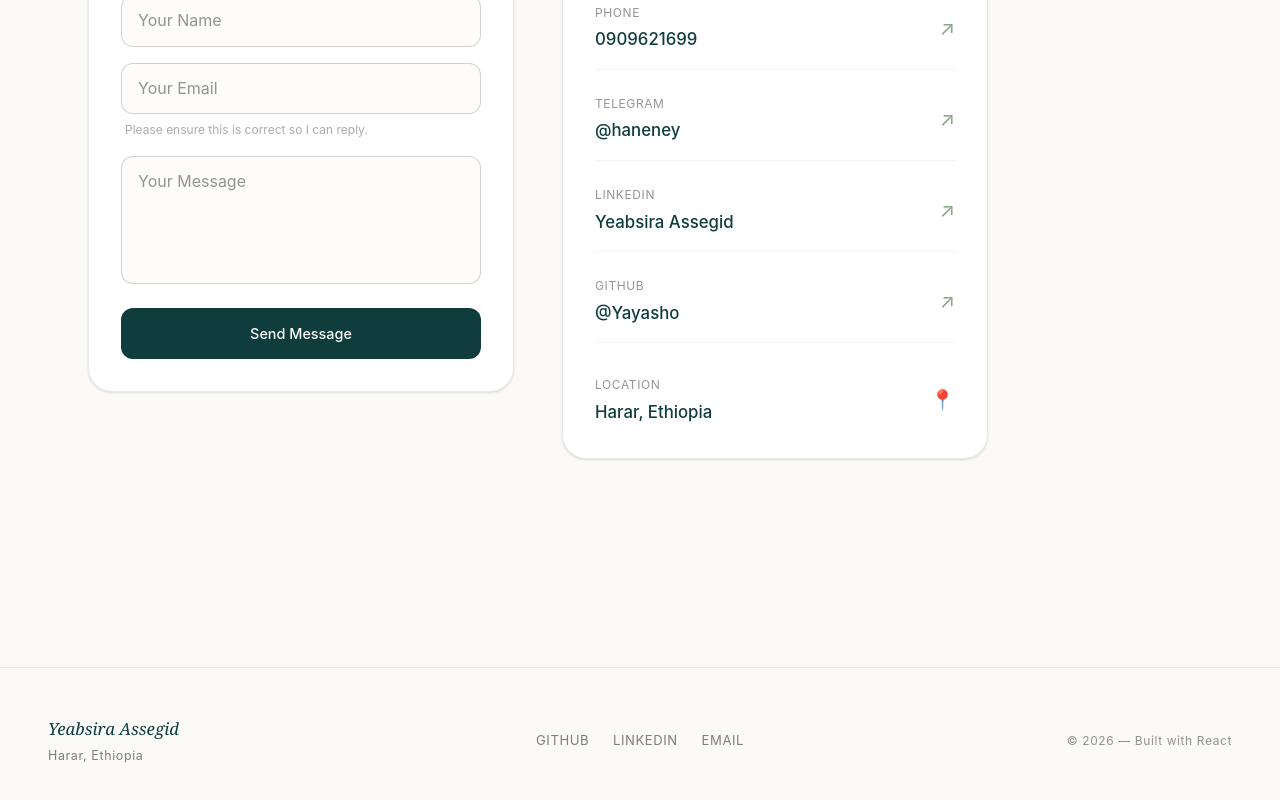
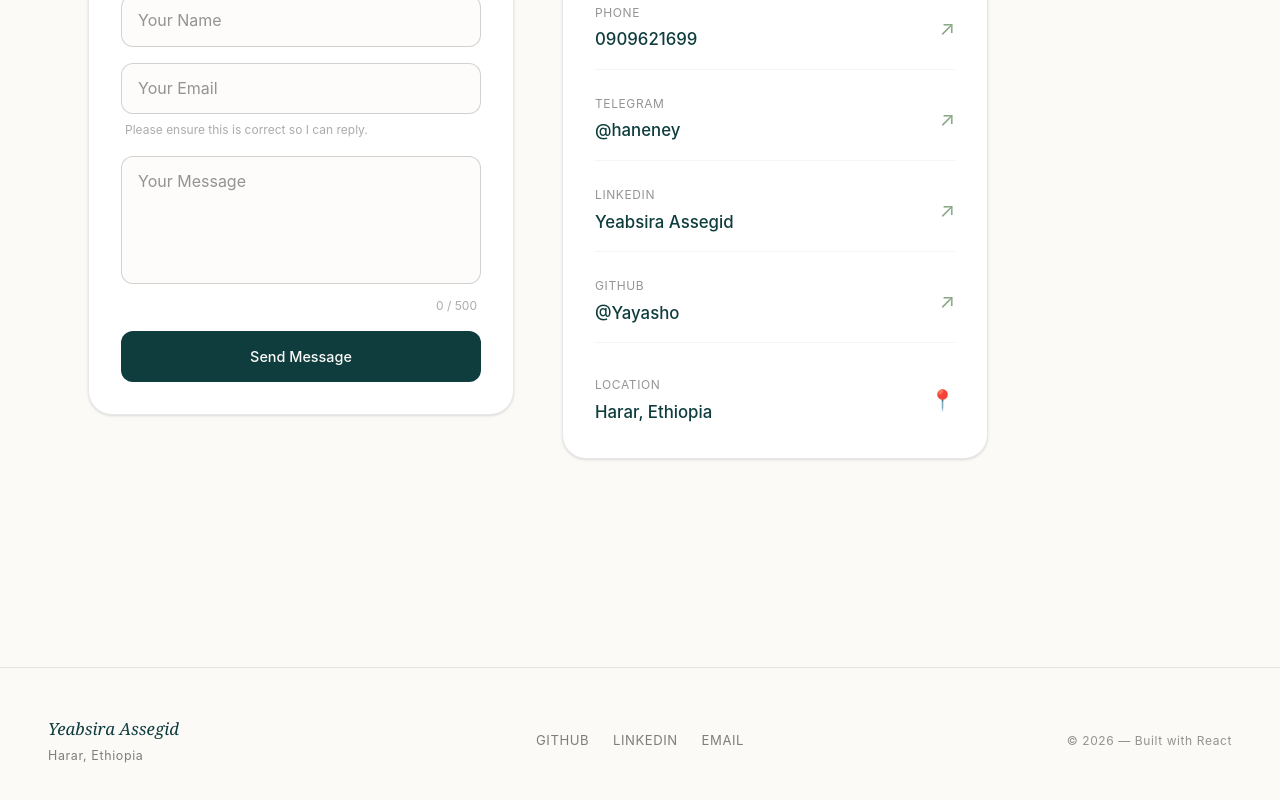
Before and after one commit to Yayasho/yeabsira-portfolio, a React (Vite) app: page /contact in a window 1280 px wide. Shown: the part 762-1562 px from the top of the page. Built offline with nearby package versions, Linux system fonts and the light colour scheme.

Commit message:
Added message limit

```diff
--- a/src/pages/Contact.jsx
+++ b/src/pages/Contact.jsx
@@ -61,9 +61,14 @@ export default function Contact() {
       return;
     }
 
+    if (message.length > 500) {
+      setStatus("error");
+      return;
+    }
+
     setStatus("submitting");
 
-    // 👈 THE FIX IS HERE: Convert to JSON instead of FormData
+    // Convert to JSON for mobile reliability
     const data = {
       name: formData.get("name"),
       email: formData.get("email"),
@@ -73,7 +78,7 @@ export default function Contact() {
     try {
       const response = await fetch("https://formspree.io/f/mppdzkbq", {
         method: "POST",
-        body: JSON.stringify(data), // 👈 Sending as JSON
+        body: JSON.stringify(data),
         headers: {
           "Content-Type": "application/json",
           Accept: "application/json",
@@ -191,16 +196,24 @@ export default function Contact() {
                 )}
               </div>
 
-              {/* Message Textarea */}
+              {/* Message Textarea with Limit and Counter */}
+              <div>
                 <textarea
                   name="message"
                   placeholder="Your Message"
                   required
                   rows="4"
+                  maxLength={500} // 👈 Limit applied here
                   value={message}
                   onChange={(e) => setMessage(e.target.value)}
                   className="w-full px-4 py-3 rounded-xl border border-charcoal/20 bg-cream/50 text-charcoal focus:outline-none focus:border-teal focus:ring-1 focus:ring-teal transition-all resize-none"
                 ></textarea>
+
+                {/* 👈 Character Counter */}
+                <div className="text-right text-[0.75rem] text-charcoal/40 mt-1 mr-1">
+                  {message.length} / 500
+                </div>
+              </div>
 
               <button
                 type="submit"
```
Lines whose indentation alone changed are shown as unchanged.
